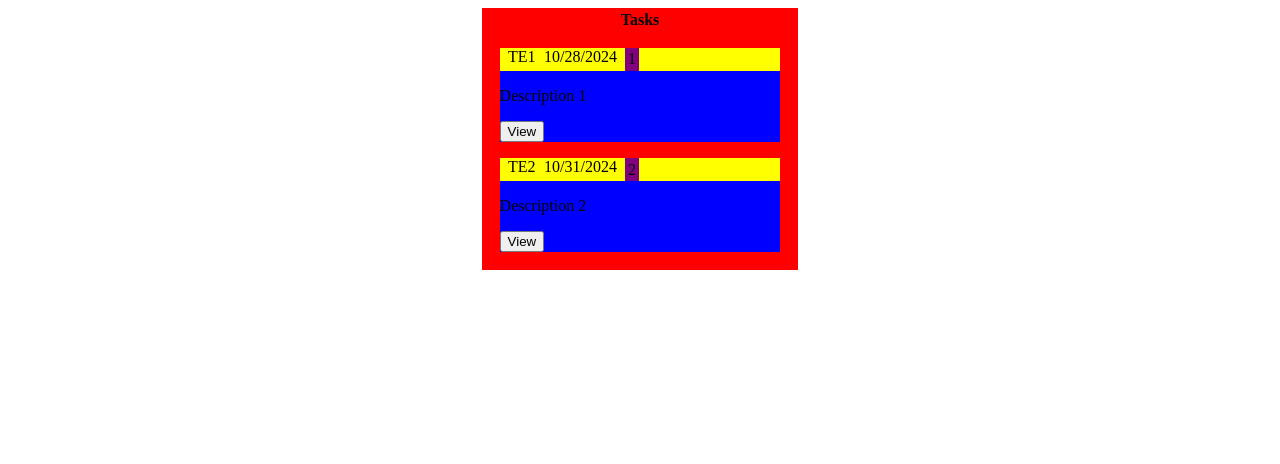
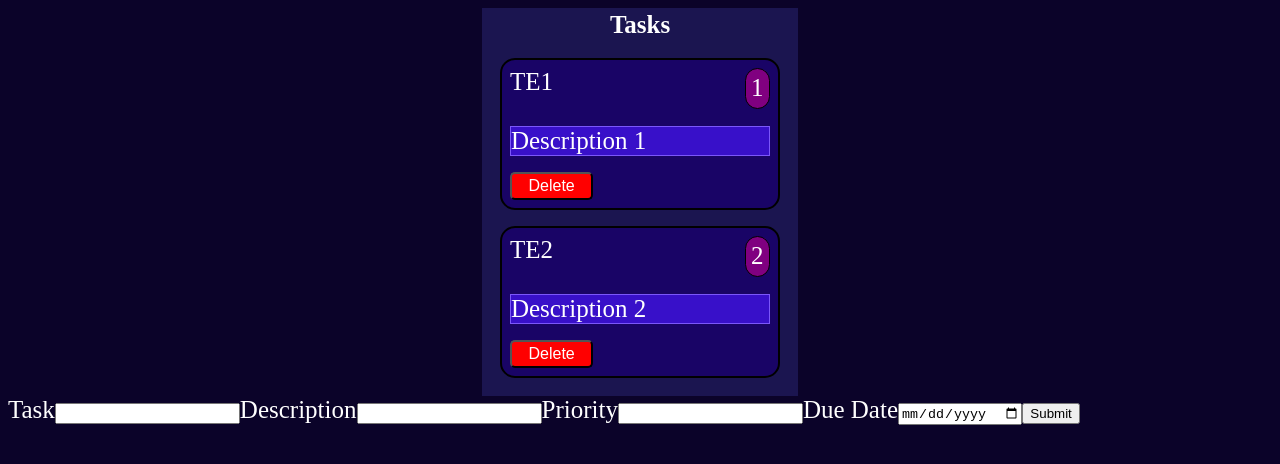
Before and after one commit to Ryan-Ficklin/Liftoff-Sirius, a React (Vite) app in the folder packages/react-frontend/: page / in a window 1280 px wide. Shown: the top 464 px of the page. Built offline with nearby package versions, Linux system fonts and the light colour scheme.

Commit message:
Frontend now has some semblance of functionality

```diff
--- a/packages/react-frontend/src/App.jsx
+++ b/packages/react-frontend/src/App.jsx
@@ -1,5 +1,6 @@
 import React, { useState } from "react";
 import Table from "./Table.jsx";
+import Form from "./Form";
 
 function App() {
     const [tasks, setTasks] = useState([
@@ -7,19 +8,34 @@ function App() {
             tname: "TE1",
             priority: "1",
             description: "Description 1",
-            date: "10/28/2024"
+            dueDate: "10/28/2024"
         },
         {
             tname: "TE2",
             priority: "2",
             description: "Description 2",
-            date: "10/31/2024"
+            dueDate: "10/31/2024"
         }
     ]);
 
+    function removeOneTask(index){
+        const updated = tasks.filter((task, i) => {
+            return i !== index;
+        });
+        setTasks(updated);
+    }
+
+    function updateList(task) {
+        setTasks([...tasks, task]);
+    }
+
     return (
         <div className ="container">
-            <Table taskData={tasks} />
+            <Table
+                taskData={tasks}
+                removeTask={removeOneTask}
+            />
+            <Form handleSubmit={updateList}/>
         </div>
     );
 }
--- /dev/null
+++ b/packages/react-frontend/src/Form.jsx
@@ -0,0 +1,89 @@
+import React, { useState } from "react";
+
+
+function Form(props) {
+    const [task, setTask] = useState({
+        tname: "",
+        description: "",
+        priority: "",
+        dueDate: ""
+    });
+
+    function handleChange(event) {
+        const {name, value} = event.target;
+        switch (name) {
+            case "tname":
+                setTask({ tname: value,
+                description: task["description"],
+                priority: task["priority"],
+                dueDate: task["dueDate"]});
+                break;
+            case "description":
+                setTask({ tname: task["tname"],
+                description: value,
+                priority: task["priority"],
+                dueDate: task["dueDate"]});
+                break;
+            case "priority":
+                setTask({ tname: task["tname"],
+                description: task["description"],
+                priority: value,
+                dueDate: task["dueDate"]});
+                break;
+            case "dueDate":
+                setTask({ tname: task["tname"],
+                description: task["description"],
+                priority: task["priority"],
+                dueDate: value});
+                break;
+         }
+    }
+
+    function submitForm() {
+        props.handleSubmit(task);
+        setTask({tname: "", description: "", priority: "", dueDate: ""});
+    }
+
+    return (
+        <form>
+            <div className="TaskForm">
+                <label htmlFor="tname">Task</label>
+                <input
+                    type="text"
+                    name="tname"
+                    id="tname"
+                    value={task.tname}
+                    onChange={handleChange}
+                />
+                <label htmlFor="description">Description</label>
+                <input
+                    type="text"
+                    name="description"
+                    id="description"
+                    value={task.description}
+                    onChange={handleChange}
+                />
+                <label htmlFor="priority">Priority</label>
+                <input
+                    type="text"
+                    name="priority"
+                    id="priority"
+                    value={task.priority}
+                    onChange={handleChange}
+                />
+                <label htmlFor="dueDate">Due Date</label>
+                <input
+                    type="date"
+                    name="dueDate"
+                    id="dueDate"
+                    value={task.dueDate}
+                    onChange={handleChange}
+                />
+                <input type="button" value="Submit" onClick={submitForm} />
+            </div>
+        </form>
+
+    );
+}
+
+export default Form;
--- a/packages/react-frontend/src/Table.jsx
+++ b/packages/react-frontend/src/Table.jsx
@@ -14,8 +14,11 @@ function TableHeader() {
 function TableBody(props) {
     const tasks = props.taskData.map((row, index) => {
         return (
-            <div key={index}>
-                <TableTask task={row}/>
+            <div>
+                <TableTask
+                    task={row}
+                    removeTask={props.removeTask}
+                    index={index}/>
             </div>
         );
     });
@@ -30,7 +33,10 @@ function Table(props){
     return(
         <table className = "TaskTable">
             <TableHeader />
-            <TableBody taskData={props.taskData} />
+            <TableBody
+                taskData={props.taskData}
+                removeTask={props.removeTask}
+            />
         </table>
     );
 }
--- a/packages/react-frontend/src/TableTask.jsx
+++ b/packages/react-frontend/src/TableTask.jsx
@@ -9,8 +9,12 @@ function TableTask(props){
                 <div id = "TableTaskTopDate">{task.date}</div>
                 <div id = "TableTaskTopPriority">{task.priority}</div>
             </div>
-            <p>{task.description}</p>
-            <button className = "TableTaskButton"> View </button>
+            <p id = "TableTaskDescription">{task.description}</p>
+            <button
+                className = "TableTaskButton"
+                onClick={() => props.removeTask(props.index)}>
+                    Delete
+            </button>
          </div>
     );
 }
--- a/packages/react-frontend/src/test.css
+++ b/packages/react-frontend/src/test.css
@@ -1,6 +1,23 @@
+body {
+    background-color: #0b0329;
+    font-size: 25px;
+    font: sans-serif;
+    color: white;
+}
+
+.TaskForm{
+    display: block;
+    align-items: center;
+    vertical-align: center;
+    align: center;
+    margin-left: auto;
+    margin-right: auto;
+    padding: auto;
+}
+
 .TaskTable {
     align: center;
-    background-color: red;
+    background-color: #1B1550;
     padding: auto;
     margin: auto;
     width: 25%;
@@ -9,33 +26,54 @@
 .TableTask{
     display: block;
     align: center;
-    background-color: blue;
+    background-color: #190466;
+    border: 2px solid black;
+    border-radius: 15px;
     width: auto;
     padding: auto;
     margin: 5%;
 }
 
 .TableTaskTop {
-    background-color: yellow;
     display: flex;
+    justify-content: space-between;
     margin: auto;
     padding: auto;
 }
 
 .TableTaskTop > div{
-    margin-left: 3%;
+    margin: 3%;
+    display: inline-block;
 }
 
 #TableTaskTopDate{
-    align: right;
+    float: left;
 }
 
+
 #TableTaskTopPriority{
-    align: right;
-    padding: 1%;
+    float: left;
+    clear: both;
+    margin-left: auto%;
+    padding: 2%;
+    border-radius: 15px;
+    border: 1px solid black;
     background-color: purple;
 }
 
-.TaskTableButton {
-    align: right;
+#TableTaskDescription{
+    margin: 3%;
+    background-color: #3810c9;
+    border: 1px solid #7b57fa;
 }
+
+button{
+    background-color: red;
+    border-radius: 5px;
+    font-size: 16px;
+    color: white;
+    margin: 3%;
+    padding: 1%;
+    padding-left: 6%;
+    padding-right: 6%;
+}
```
